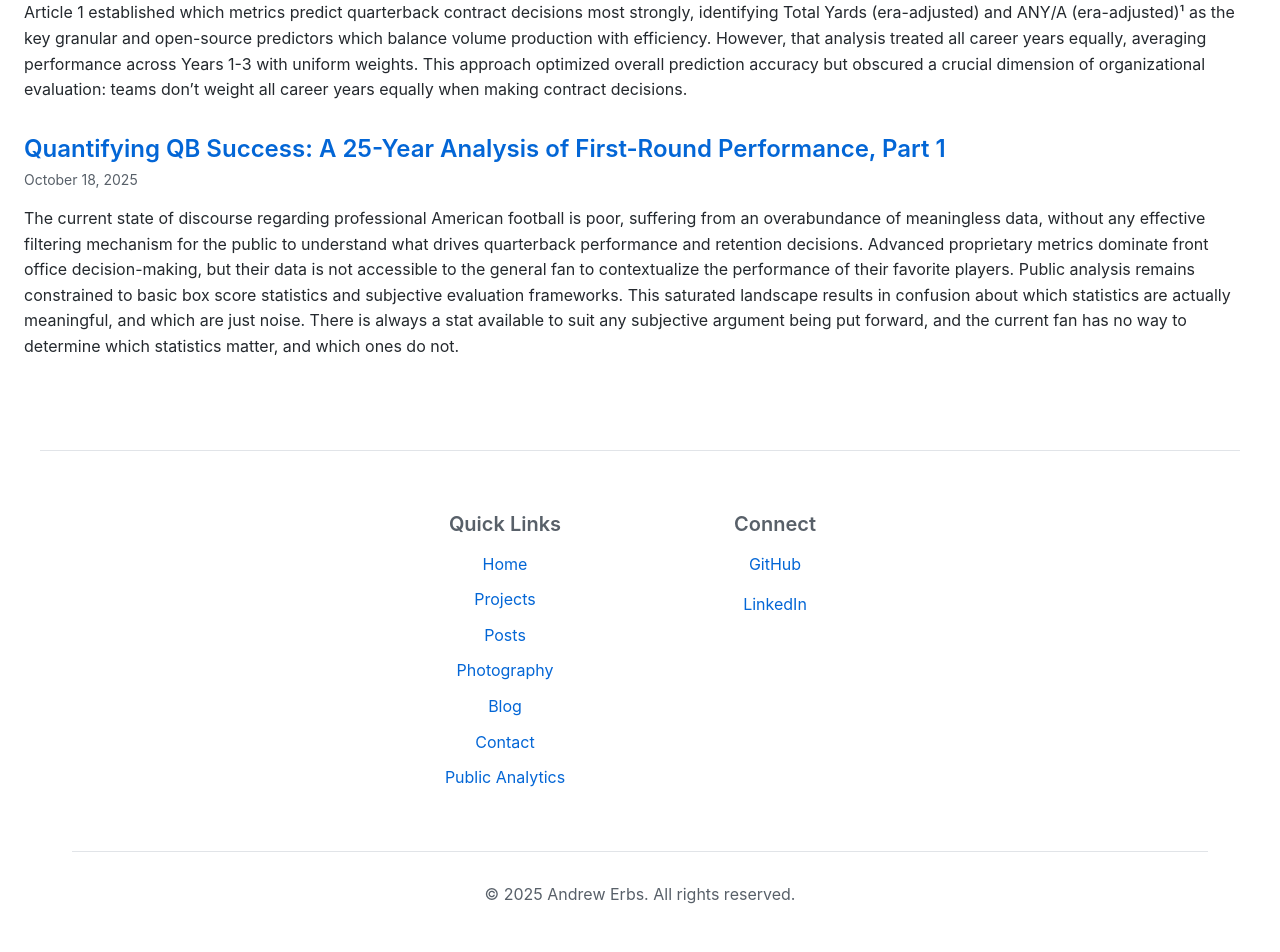
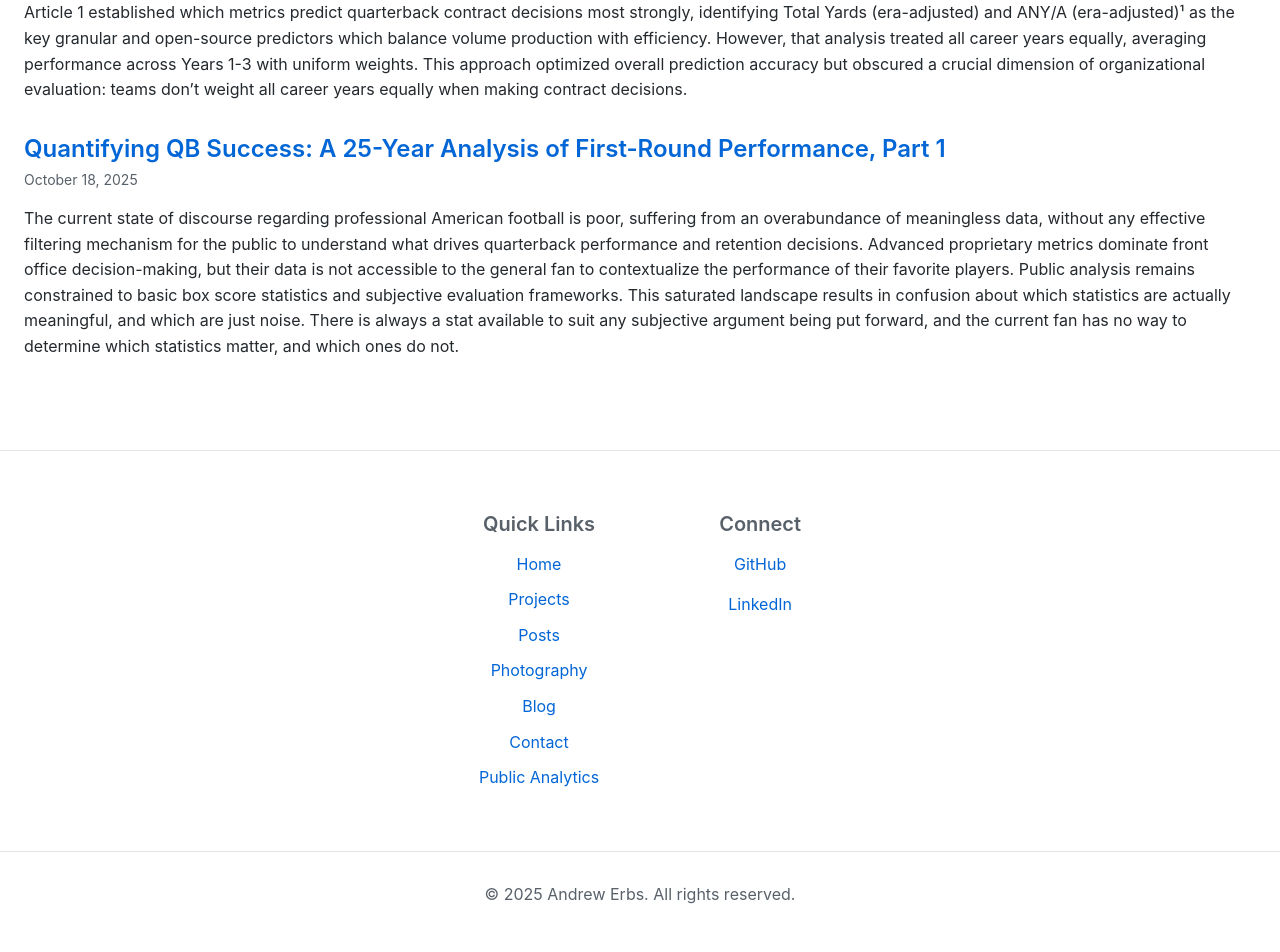
Before and after one commit to LordOfTheTrees/TreePage, a Jekyll site: the page built from index.html, in a window 1280 px wide. Shown: the part 2659-3611 px from the top of the page. Built offline with Jekyll 4.4.1, drawn with Linux system fonts in a browser that asks for light colours.

Commit message:
modified:   _sass/_layout.scss

```diff
--- a/_sass/_layout.scss
+++ b/_sass/_layout.scss
@@ -37,28 +37,29 @@
 // Footer
 .site-footer {
   border-top: 1px solid $border-color;
-  padding: $spacing-unit 2rem;
+  padding: $spacing-unit 0;
   margin-top: $spacing-unit;
   color: $gray;
-  max-width: $content-width;
-  margin-left: auto;
-  margin-right: auto;
+  width: 100%;
 
   .footer-content {
-    display: flex;
-    justify-content: center;
+    display: flex !important;
+    justify-content: center !important;
     align-items: flex-start;
     gap: $spacing-unit * 4;
-    flex-wrap: wrap;
-    padding: $spacing-unit 0;
-    max-width: 600px;
-    margin: 0 auto;
+    flex-wrap: nowrap;
+    padding: $spacing-unit 2rem;
+    max-width: 800px;
+    margin-left: auto !important;
+    margin-right: auto !important;
+    width: 100%;
+    box-sizing: border-box;
   }
 
   .footer-section {
     text-align: center;
     flex: 0 0 auto;
-    min-width: 150px;
+    width: auto;
 
     h4 {
       margin-bottom: $spacing-unit / 2;
```
